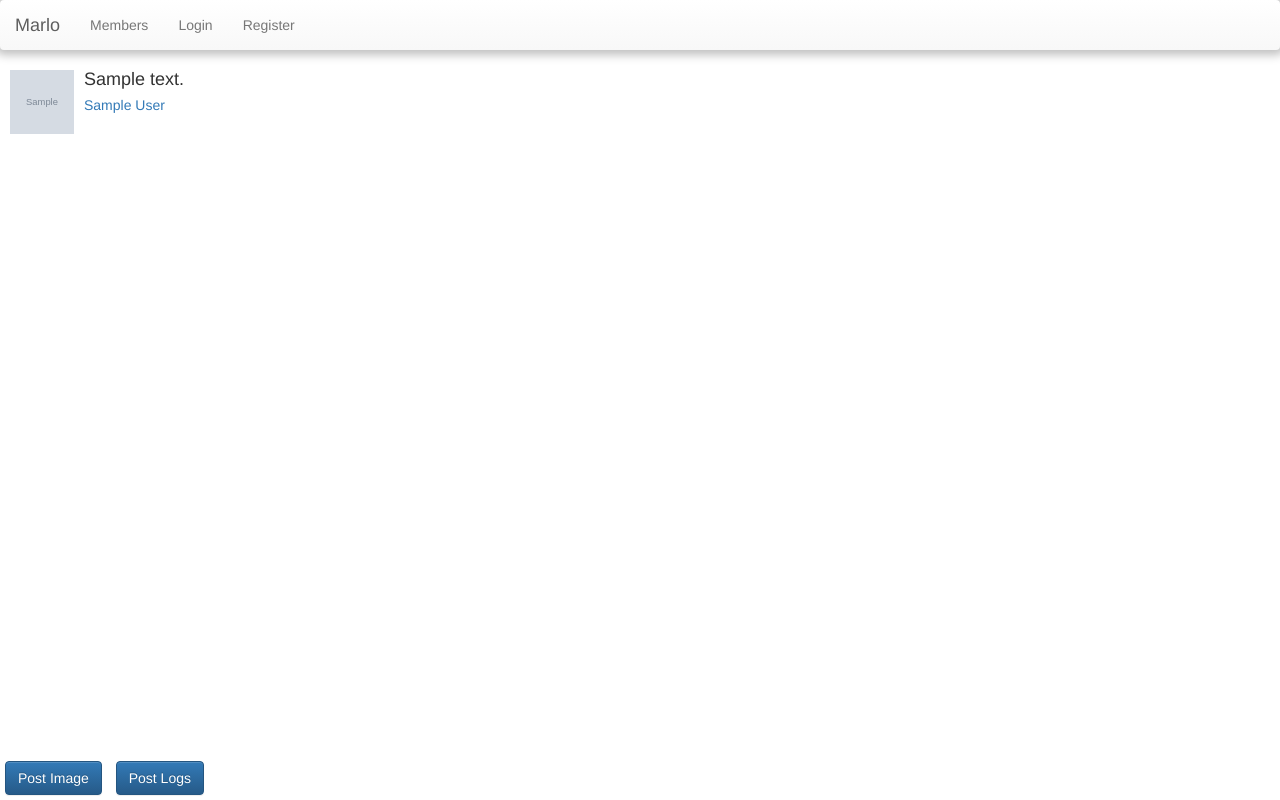
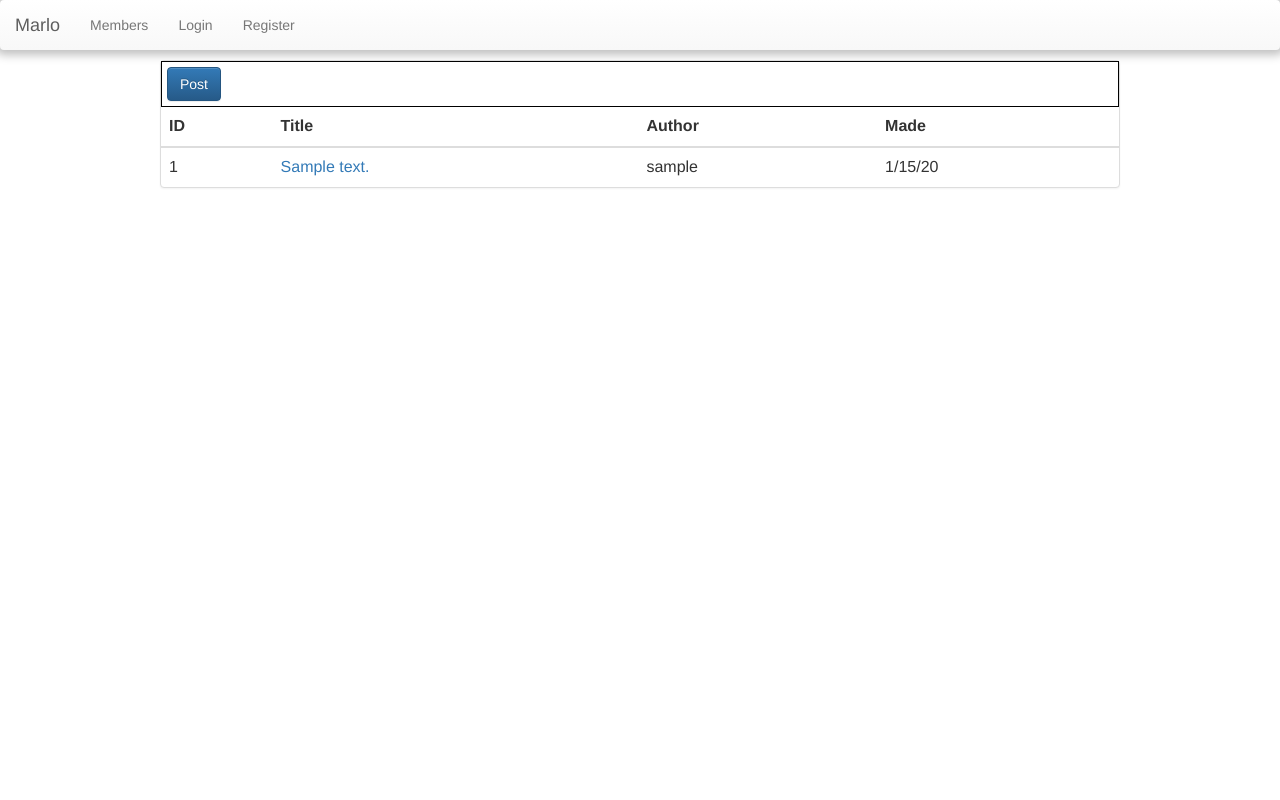
Before and after one commit to MarlosTiltingMe/Marlo.club, a Django app: page / in a window 1280 px wide. Run offline with Django 3.2, Linux system fonts and the light colour scheme; tables that the repository leaves empty hold one stand-in row (values such as "Sample post"); grey boxes marked "Sample" are stand-in pictures; some libraries are stand-ins or nearby versions.

Commit message:
Formatting changes, new model fields, less memes.

```diff
--- a/profiles/models.py
+++ b/profiles/models.py
@@ -61,10 +61,11 @@ class UserAccount(AbstractBaseUser):
 
 class Posts(models.Model):
     title_text = models.CharField(max_length=72, primary_key=True)
-    author = models.CharField(max_length=30)
+    created_at = models.DateTimeField(auto_now_add=True, null=True)
+    author = models.ForeignKey(UserAccount, on_delete=models.CASCADE)
     body_text = models.CharField(max_length=2048)
     img = models.CharField(max_length=1024)
-    log_text = models.CharField(max_length=9000, default="No logs available.")
+    log_text = models.CharField(max_length=9000)
     def __str__(self):
         return self.title_text
 
--- a/profiles/static/style.css
+++ b/profiles/static/style.css
@@ -31,9 +31,17 @@
   height:64px;
 }
 .postbit {
-  position:fixed;
-  bottom:0;
-  width:100%;
+  margin: auto;
+  border:solid 1px black;
+}
+.postbit iframe{
+  float:left;
+}
+.postbit p{
+  margin-bottom:-5px;
+}
+.postbit h4{
+  margin-bottom:-5px;
 }
 #nav{
   -webkit-box-shadow: 0px 0px 10px 5px rgba(0,0,0,0.25);
--- a/profiles/templates/profiles/header.html
+++ b/profiles/templates/profiles/header.html
@@ -5,6 +5,8 @@
   <!-- Latest compiled and minified CSS -->
   <link rel="stylesheet" href="https://maxcdn.bootstrapcdn.com/bootstrap/3.3.6/css/bootstrap.min.css" integrity="sha384-1q8mTJOASx8j1Au+a5WDVnPi2lkFfwwEAa8hDDdjZlpLegxhjVME1fgjWPGmkzs7" crossorigin="anonymous">
 
+  <!-- jQuery.. dammit -->
+  <script src="https://ajax.googleapis.com/ajax/libs/jquery/1.12.0/jquery.min.js"></script>
   <!-- Optional theme -->
   <link rel="stylesheet" href="https://maxcdn.bootstrapcdn.com/bootstrap/3.3.6/css/bootstrap-theme.min.css" integrity="sha384-fLW2N01lMqjakBkx3l/M9EahuwpSfeNvV63J5ezn3uZzapT0u7EYsXMjQV+0En5r" crossorigin="anonymous">
 
--- a/profiles/templates/profiles/index.html
+++ b/profiles/templates/profiles/index.html
@@ -1,33 +1,32 @@
 {% extends 'profiles/header.html' %}
 {% block content %}
+<div class="panel panel-default" style="width:75%; margin-left:auto; margin-right:auto;">
+  <div class="postbit">
+    <a href="/board/post/img"><button id="pst" type="submit" class="btn btn-primary">Post</button></a>
+  </div>
   {% if all_posts %}
-  {% if was_created %}
-  <h3><a href="/board/">Don't see your post? Click me!</a></h3>
+  <table class=table>
+      <thead>
+          <tr>
+              <th>ID</th>
+              <th>Title</th>
+              <th>Author</th>
+              <th>Made</th>
+          </tr>
+      </thead>
+      <tbody>
+        {% for title in all_posts %}
+            <tr>
+                <td>{{forloop.counter}}
+                <td><a href="/threads/{{title}}">{{title}}</a></td>
+                <td>{{title.author}}</td>
+                <td>{{title.created_at|date:'n/j/y'}}</td>
+            </tr>
+          {% endfor %}
+      </tbody>
+    </table>
+  </div>
+  {% else %}
+  <h1>Be the first to post!</h1>
   {% endif %}
-  {% for title in all_posts %}
-  <div id="container">
-    <div class="media">
-      <div class="media-left">
-        <a href="/board/threads/{{title}}">
-          {% if title.img %}
-          <img id="thumbnail" class="media-object" src="{{title.img}}">
-          {% else %}
-          <img id="thumbnail" class="media-object" src="https://image.freepik.com/free-icon/log-file-format_318-45052.jpg">
-          {% endif %}
-        </a>
-      </div>
-      <div class="media-body">
-        <h4 class="media-heading">{{title}}</h4>
-        <a href="/board/members/{{title.author}}">{{title.author}}</a>
-      </div>
-    </div>
-  </div>
-  {% endfor %}
-  {% else %}
-  <h1>No posts, man.</h1>
-  {% endif %}
-  <div class="postbit">
-    <a href="/board/post/img"><button id="pst" type="submit" class="btn btn-primary">Post Image</button></a>
-    <a href="/board/post/text"><button id="pst" type="submit" class="btn btn-primary">Post Logs</button></a>
-  </div>
   {% endblock %}
--- a/profiles/urls.py
+++ b/profiles/urls.py
@@ -8,7 +8,6 @@ urlpatterns = [
     url(r'^members/$', views.member_view, name='member_view'),
     url(r'^members/(?P<member_name>.*)/$', views.member, name='member'),
     url(r'^post/img/$', views.post, name='post'),
-    url(r'^post/text/$', views.postText, name='postText'),
     url(r'^threads/(?P<thread_name>.*)/$', views.thread, name='thread'),
     url(r'^registerUser/$', views.registerUser, name='registerUser'),
     url(r'^register/$', views.register, name='register'),
--- a/profiles/views.py
+++ b/profiles/views.py
@@ -18,37 +18,26 @@ def post(request):
         if request.method == "GET":
             return render(request, 'profiles/post.html', {'name': request.user})
         elif request.method == "POST":
-            title_input = pk=request.POST['title']
-            author_input = pk=request.POST['author']
-            body_input = pk=request.POST['body']
-            img_input = pk=request.POST['img']
-            obj = Posts(title_text=title_input, author=author_input, body_text=body_input, img=img_input)
+            title_input = request.POST['title']
+            author_input = User.objects.filter(username=request.POST['author'])[0]
+            body_input = request.POST['body']
+            if request.POST['img']:
+                img_input = request.POST['img']
+                obj = Posts(title_text=title_input, author=author_input, body_text=body_input, img=img_input)
+            else:
+                obj = Posts(title_text=title_input, author=author_input, body_text=body_input)
+            if request.POST['logs']:
+                log_input = request.POST['logs']
+                obj = Posts(title_text=title_input, author=author_input, body_text=body_input, log_text=log_input)
+            elif request.POST['img']:
+                obj = Posts(title_text=title_input, author=author_input, body_text=body_input, img=img_input)
+            else:
+                obj = Posts(title_text=title_input, author=author_input, body_text=body_input)
             increment_count = User.objects.filter(username=request.user)[0]
             increment_count.count = increment_count.count + 1
             increment_count.save()
             obj.save()
             return render(request, 'profiles/post.html', {'was_posted': 'Thanks for your post!', 'name': request.user})
-
-def postText(request):
-    if not request.user.is_authenticated():
-        return render(request, 'profiles/login.html')
-    else:
-        if request.method == "GET":
-            return render(request, 'profiles/postText.html', {'name': request.user})
-        elif request.method == "POST":
-            title_input = pk=request.POST['title']
-            author_input = pk=request.POST['author']
-            body_input = pk=request.POST['body']
-            logs_input = pk=request.POST['logs']
-            if isinstance(title_input, str) and isinstance(body_input, str):
-                obj = Posts(title_text=title_input, author=author_input, body_text=body_input, log_text=logs_input)
-                increment_count = User.objects.filter(username=request.user)[0]
-                increment_count.count = increment_count.count + 1
-                increment_count.save()
-                obj.save()
-                return render(request, 'profiles/postText.html', {'was_posted': 'Thanks for your post!', 'name': request.user})
-            else:
-                return render(request, 'profiles/index.html', {'name': request.user})
 
 def posts(request):
     latest_post_list = Posts.objects.all()
@@ -83,7 +72,7 @@ def thread(request, thread_name):
     if request.method == "GET":
         get_thread = Posts.objects.filter(title_text=thread_name)
         get_comments = Comments.objects.filter(parent_thread=get_thread)
-        return render(request, 'profiles/thread.html', {'thread': get_thread, 'name': request.user, 'comments': get_comments, 'p_comment': get_thread[0]})
+        return render(request, 'profiles/thread.html', {'user': User, 'thread': get_thread, 'name': request.user, 'comments': get_comments, 'p_comment': get_thread[0]})
     elif request.method == "POST" and request.user.is_authenticated():
         comment_text = request.POST['new_comment']
         get_thread = Posts.objects.filter(title_text=thread_name)
@@ -110,9 +99,9 @@ def registerUser(request):
     if request.method == "GET":
         return render(request, 'profiles/index.html', {'name': request.user})
     elif request.method == "POST":
-        uname_input = pk=request.POST['name']
-        email_input = pk=request.POST['email']
-        password_input = pk=request.POST['password']
+        uname_input = request.POST['name']
+        email_input = request.POST['email']
+        password_input = request.POST['password']
         if not User.objects.filter(username = uname_input).exists():
             if not User.objects.filter(email = email_input).exists():
                 user = User.objects.create_user(email_input, uname_input, password_input)
```
Also changed, not shown: profiles/templates/profiles/members.html (+23 -9 lines), profiles/templates/profiles/post.html (+11 -7 lines), profiles/templates/profiles/thread.html (+11 -2 lines).
